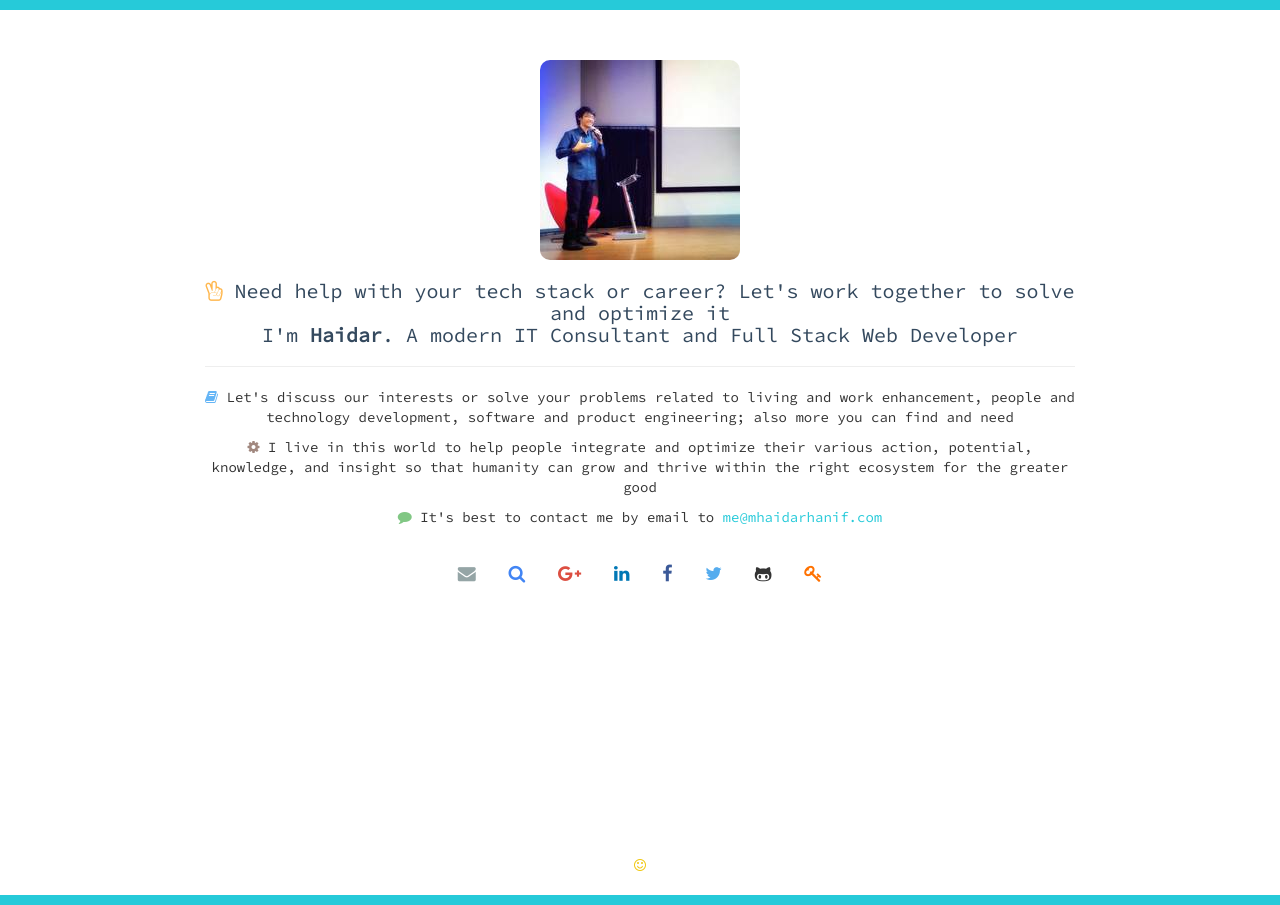
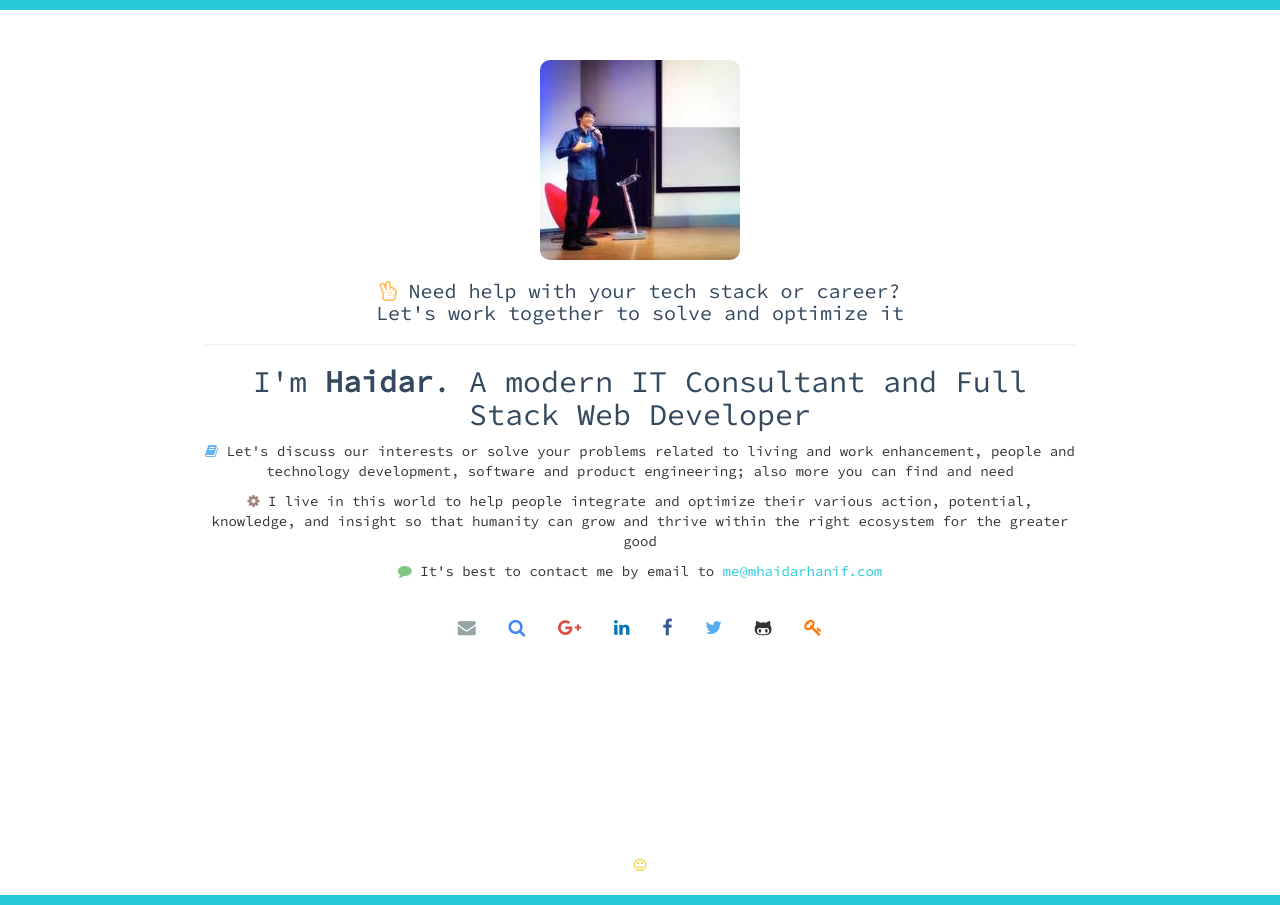
Before and after one commit to mhaidarhanif/mhaidarh.github.io, a Jekyll site: the page built from index.html, in a window 1280 px wide. Built offline with Jekyll 4.4.1, drawn with Linux system fonts in a browser that asks for light colours; nearby versions of some CDN libraries; the list of posts is cut into pages by our own code; comment, search, counter and statistics services are not loaded.

Commit message:
Update index.html

```diff
--- a/index.html
+++ b/index.html
@@ -13,10 +13,13 @@ layout: home
 	  </div>
 	  <h1 class="headline">
       <i class="fa fa-hand-peace-o"></i>
-      Need help with your tech stack or career? Let's work together to solve and optimize it<br>
-      I'm <strong>{{ site.nick }}</strong>. A modern IT Consultant and Full Stack Web Developer
+      Need help with your tech stack or career?<br>
+      Let's work together to solve and optimize it
     </h1>
     <hr>
+	<h2>
+	I'm <strong>{{ site.nick }}</strong>. A modern IT Consultant and Full Stack Web Developer
+	</h2>
 	  <p>
       <i class="fa fa-book"></i>
       Let's discuss our interests or solve your problems related to living and work enhancement, people and technology development, software and product engineering; also more you can find and need
```
